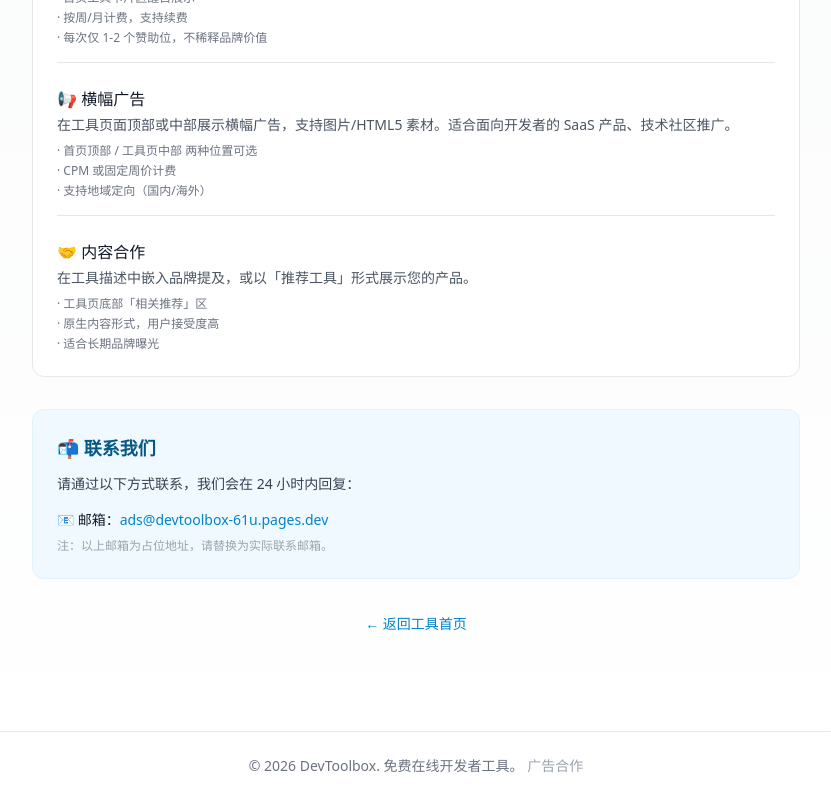
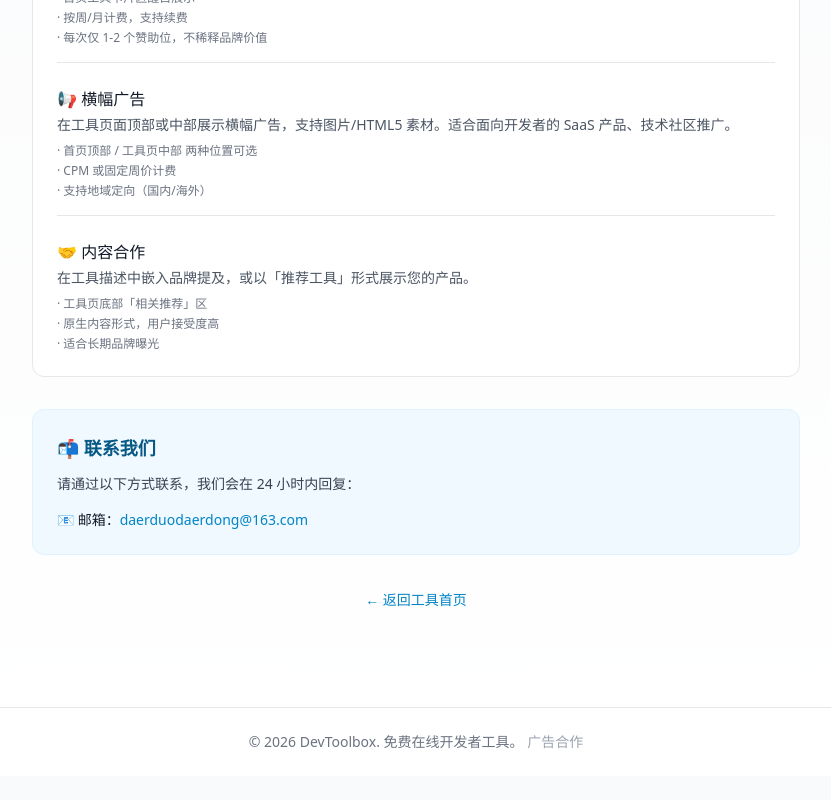
Before and after one commit to 1daerduo/devtoolbox, a Next.js app: page /advertise in a window 1280 px wide. Shown: the part 498-1298 px from the top of the page, without its empty margins (224-1055 px from the left). After the commit the page ends 1274 px from the top, so only its background shows below. Built offline with nearby package versions, Linux system fonts and the light colour scheme; no server answers.

Commit message:
fix: 广告合作页邮箱更新为真实地址 daerduodaerdong@163.com

```diff
--- a/src/app/advertise/page.tsx
+++ b/src/app/advertise/page.tsx
@@ -86,12 +86,9 @@ export default function AdvertisePage() {
         </p>
         <div className="space-y-2 text-sm">
           <p>
-            📧 邮箱：<a href="mailto:ads@devtoolbox-61u.pages.dev" className="text-primary-600 hover:text-primary-700">
-              ads@devtoolbox-61u.pages.dev
+            📧 邮箱：<a href="mailto:daerduodaerdong@163.com" className="text-primary-600 hover:text-primary-700">
+              daerduodaerdong@163.com
             </a>
-          </p>
-          <p className="text-xs text-gray-400 mt-4">
-            注：以上邮箱为占位地址，请替换为实际联系邮箱。
           </p>
         </div>
       </section>
```
